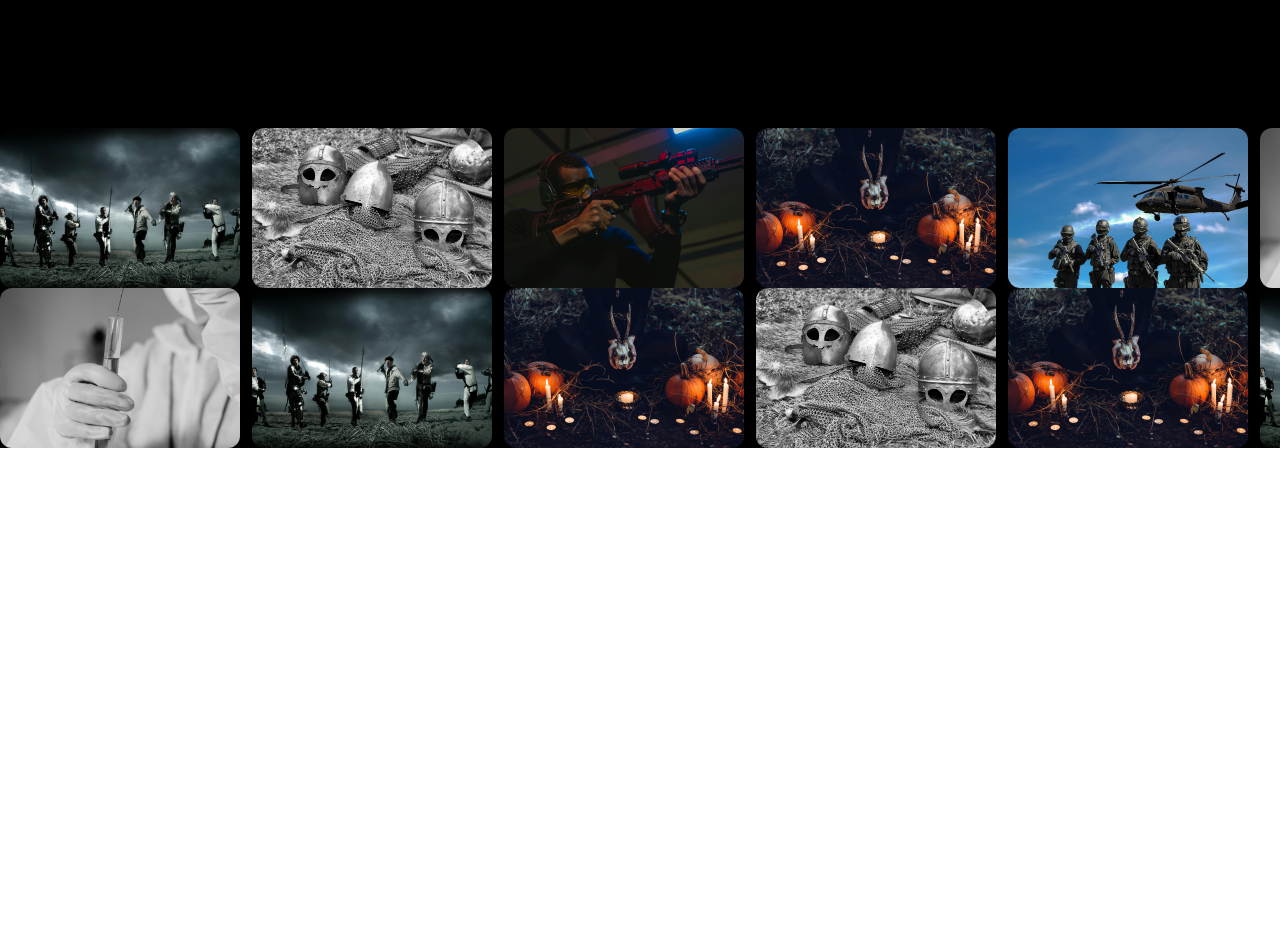
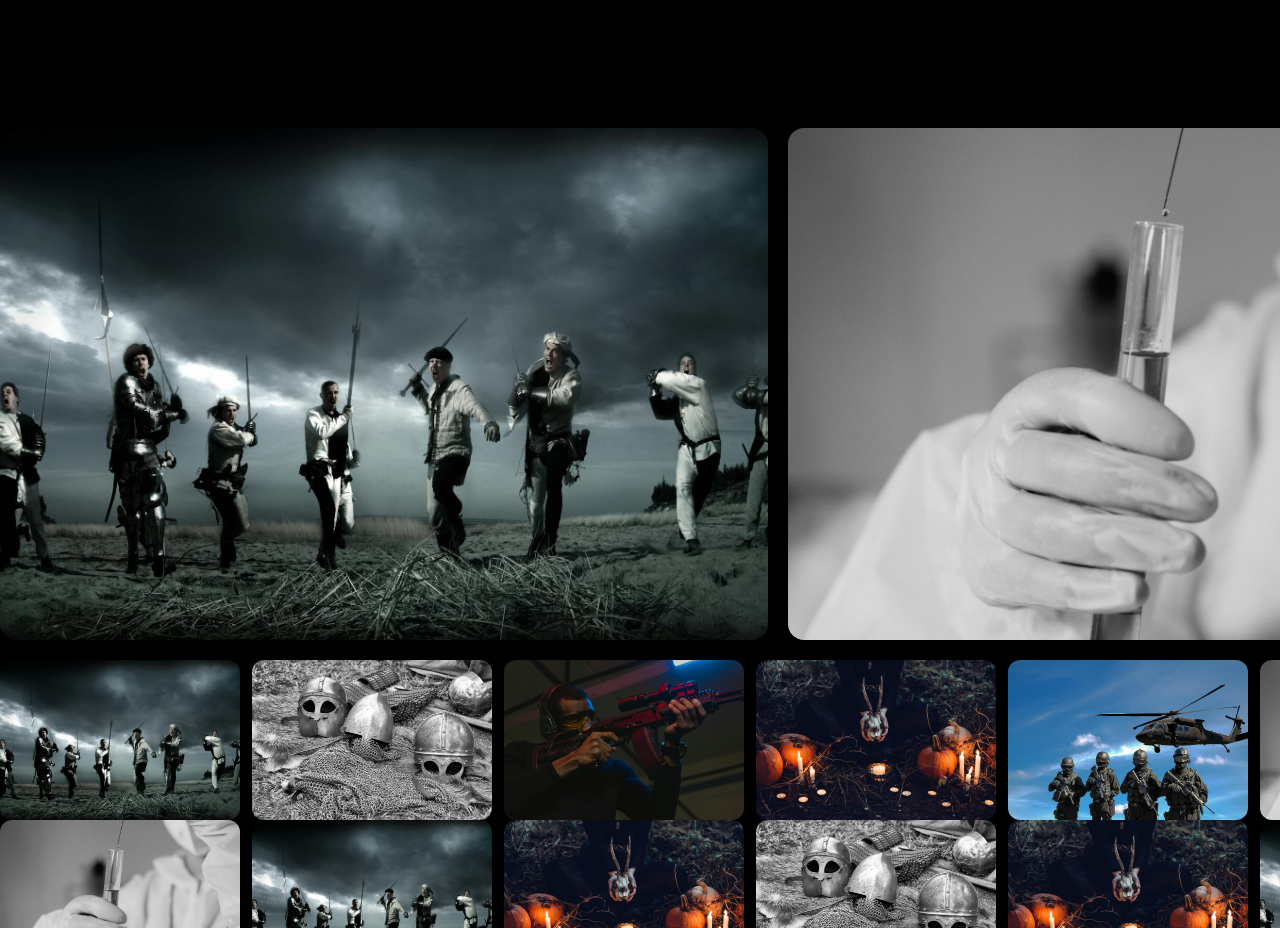
Before and after one commit to Tez-cyber/apple_tv, a React (Vite) app: page / in a window 1280 px wide. Shown: the part 1500-2428 px from the top of the page. Built offline with nearby package versions, Linux system fonts and the light colour scheme.

Commit message:
Added layout for Large video section

```diff
--- a/src/components/section/Video-carousel.tsx
+++ b/src/components/section/Video-carousel.tsx
@@ -4,11 +4,17 @@ export const VideoCarousel = () => {
     return (
         <div className="bg-bgDark">
             {/* ==== Large first section ==== */}
-            {/* <div className="">
-                <div className=""><img src={movies[0].poster} alt={movies[0].name} /></div>
-                <div className=""><img src={movies[0].poster} alt={movies[0].name} /></div>
-                <div className=""><img src={movies[0].poster} alt={movies[0].name} /></div>
-            </div> */}
+            <div className="flex gap-5 mb-5 overflow-clip">
+                <div className="shrink-0 w-[60vw] rounded-2xl overflow-clip">
+                    <img className="w-full h-full object-cover" src={movies[0].poster} alt={movies[0].name} />
+                </div>
+                <div className="shrink-0 w-[60vw] rounded-2xl overflow-clip">
+                    <img className="w-full h-full object-cover" src={movies[1].poster} alt={movies[0].name} />
+                </div>
+                <div className="shrink-0 w-[60vw] rounded-2xl overflow-clip">
+                    <img className="w-full h-full object-cover" src={movies[2].poster} alt={movies[0].name} />
+                </div>
+            </div>
 
             {/* ==== carousel ==== */}
             <SmallVideoCarousel movies={randomMoviesSet1} />
```
